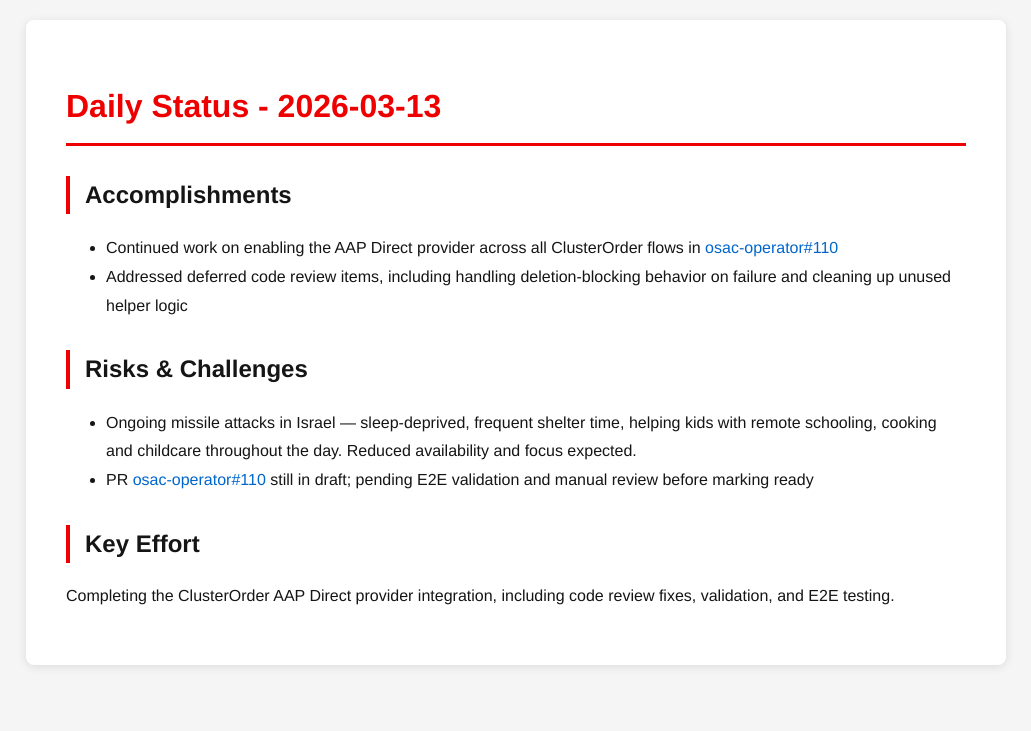
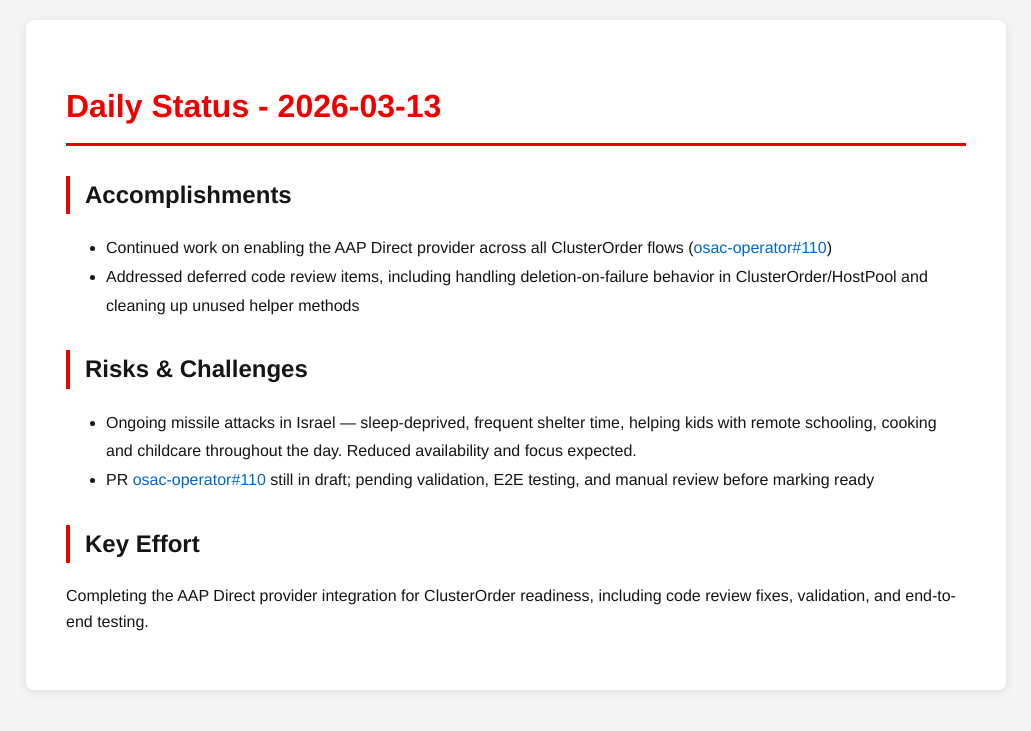
Before and after one commit to tzvatot/daily-status, a Jekyll site: the page built from 2026-03-13.md, in a window 1280 px wide. Shown: the top 731 px of the page, without its empty margins (124-1155 px from the left). Built offline with Jekyll 4.4.1, drawn with Linux system fonts in a browser that asks for light colours.

Commit message:
Daily status update - 2026-03-13

```diff
--- a/2026-03-13.md
+++ b/2026-03-13.md
@@ -7,12 +7,12 @@
 # Daily Status - 2026-03-13
 
 ## Accomplishments
-- Continued work on enabling the AAP Direct provider across all ClusterOrder flows in [osac-operator#110](https://github.com/osac-project/osac-operator/pull/110)
-- Addressed deferred code review items, including handling deletion-blocking behavior on failure and cleaning up unused helper logic
+- Continued work on enabling the AAP Direct provider across all ClusterOrder flows ([osac-operator#110](https://github.com/osac-project/osac-operator/pull/110))
+- Addressed deferred code review items, including handling deletion-on-failure behavior in ClusterOrder/HostPool and cleaning up unused helper methods
 
 ## Risks & Challenges
 - Ongoing missile attacks in Israel — sleep-deprived, frequent shelter time, helping kids with remote schooling, cooking and childcare throughout the day. Reduced availability and focus expected.
-- PR [osac-operator#110](https://github.com/osac-project/osac-operator/pull/110) still in draft; pending E2E validation and manual review before marking ready
+- PR [osac-operator#110](https://github.com/osac-project/osac-operator/pull/110) still in draft; pending validation, E2E testing, and manual review before marking ready
 
 ## Key Effort
-Completing the ClusterOrder AAP Direct provider integration, including code review fixes, validation, and E2E testing.
+Completing the AAP Direct provider integration for ClusterOrder readiness, including code review fixes, validation, and end-to-end testing.
```
